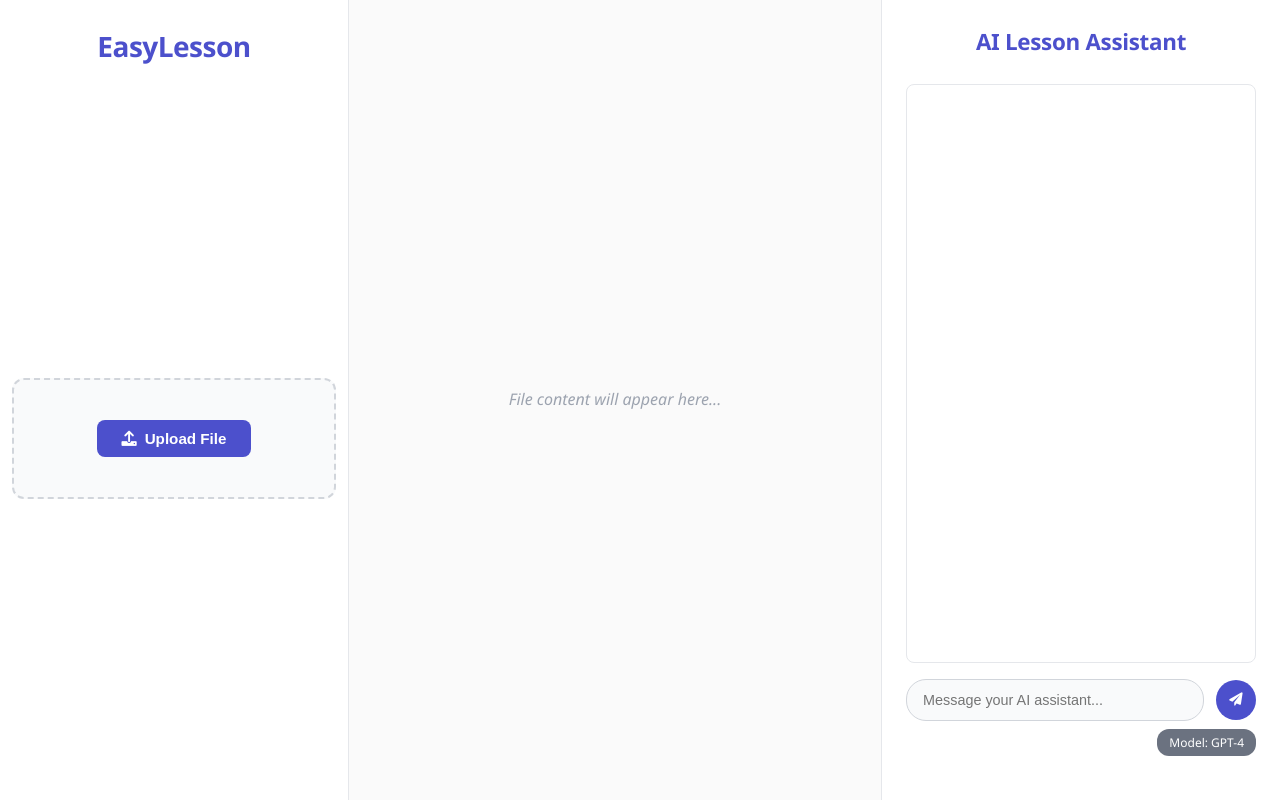
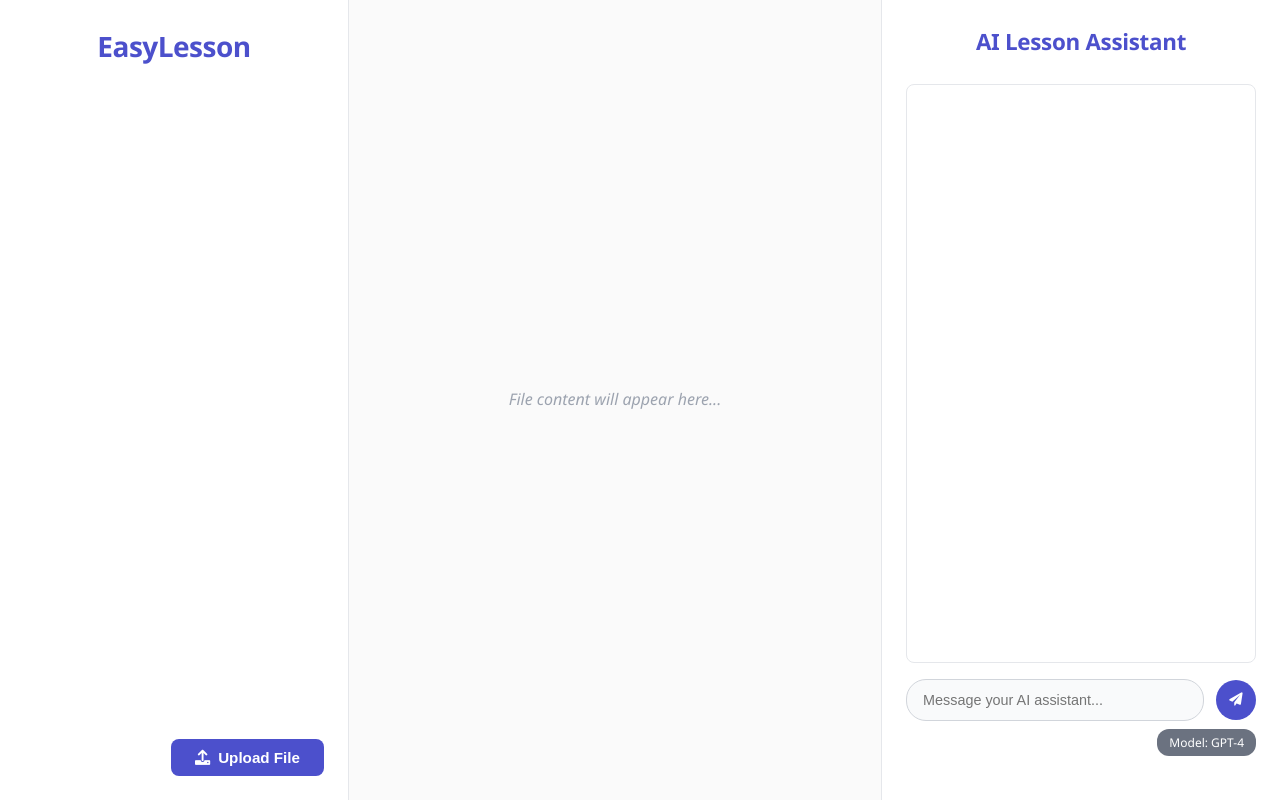
Before and after one commit to minhtrietcancode/easylessonplan, a Flask app: template frontend/templates/easylesson.html in a window 1280 px wide. Run offline with Flask 3, Linux system fonts and the light colour scheme; the template is opened without the code that fills it, so the values that code supplies are empty.

Commit message:
relayout upload file button

```diff
--- a/frontend/templates/easylesson.html
+++ b/frontend/templates/easylesson.html
@@ -66,6 +66,10 @@
             min-width: 250px;
             flex-shrink: 0;
             flex-grow: 0;
+            position: relative; /* Added for positioning the button */
+            display: flex;
+            flex-direction: column;
+            justify-content: space-between; /* To push content apart */
         }
 
         .left-column .column-header {
@@ -75,30 +79,6 @@
             margin: 0 0 32px 0;
             text-align: center;
             letter-spacing: -0.5px;
-        }
-
-        .upload-section {
-            flex: 1;
-            display: flex;
-            flex-direction: column;
-            justify-content: center;
-            align-items: center;
-        }
-
-        .upload-box {
-            border: 2px dashed #d1d5db;
-            border-radius: 12px;
-            padding: 40px 20px;
-            text-align: center;
-            background-color: #f9fafb;
-            width: 100%;
-            max-width: 280px;
-            transition: all 0.3s ease;
-        }
-
-        .upload-box:hover {
-            border-color: #4C50CC;
-            background-color: #f8f9ff;
         }
 
         .upload-button {
@@ -114,6 +94,10 @@
             display: inline-flex;
             align-items: center;
             gap: 8px;
+            position: absolute;
+            bottom: 24px; /* Adjust as needed */
+            right: 24px;  /* Adjust as needed */
+            margin: 0; /* Remove default button margin */
         }
 
         .upload-button:hover {
@@ -266,14 +250,10 @@
         <!-- Left Column - File Upload Section -->
         <div class="column left-column">
             <h2 class="column-header">EasyLesson</h2>
-            <div class="upload-section">
-                <div class="upload-box">
-                    <button class="upload-button">
-                        <i class="fas fa-upload"></i>
-                        Upload File
-                    </button>
-                </div>
-            </div>
+            <button class="upload-button">
+                <i class="fas fa-upload"></i>
+                Upload File
+            </button>
             <div class="resizer"></div>
         </div>
 
```
